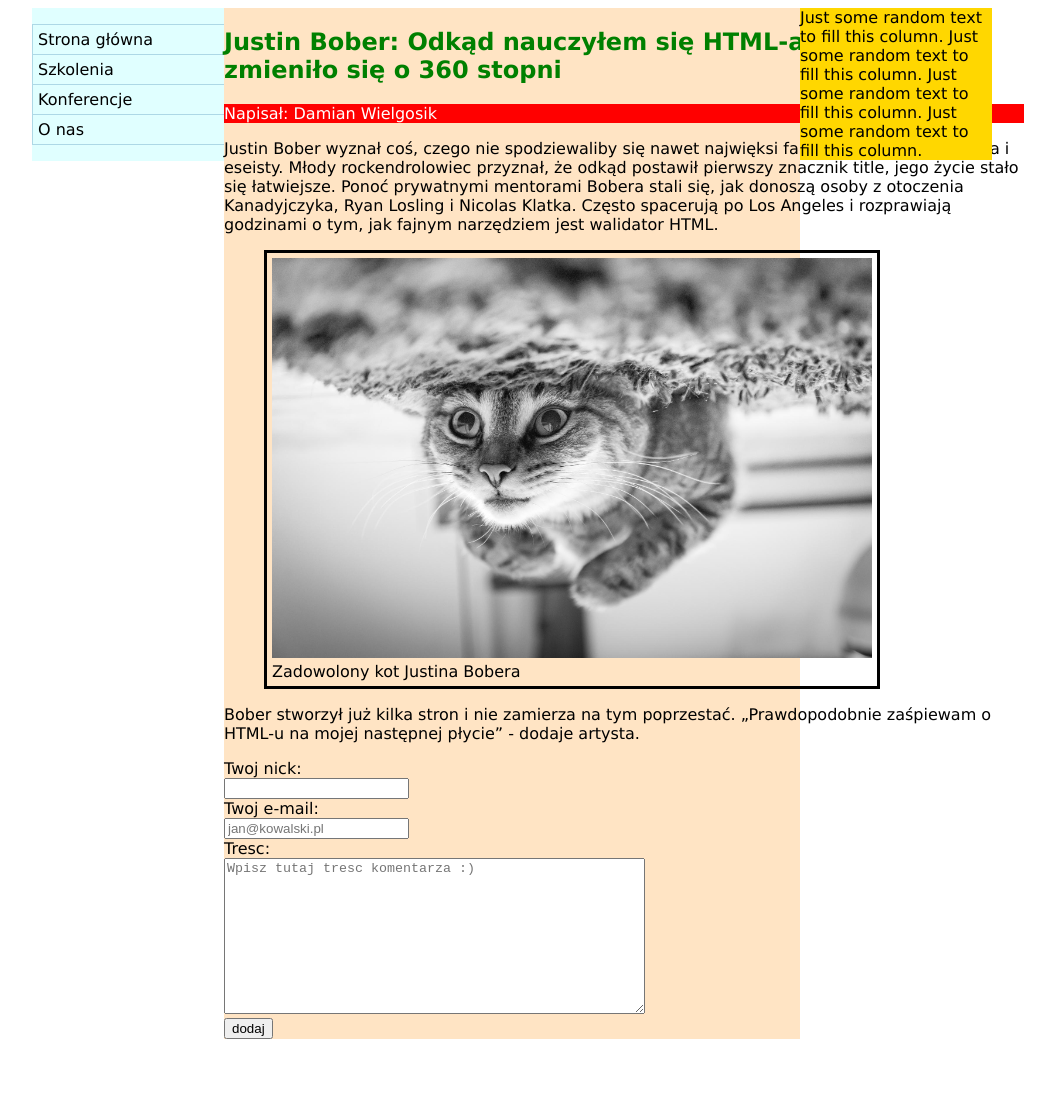
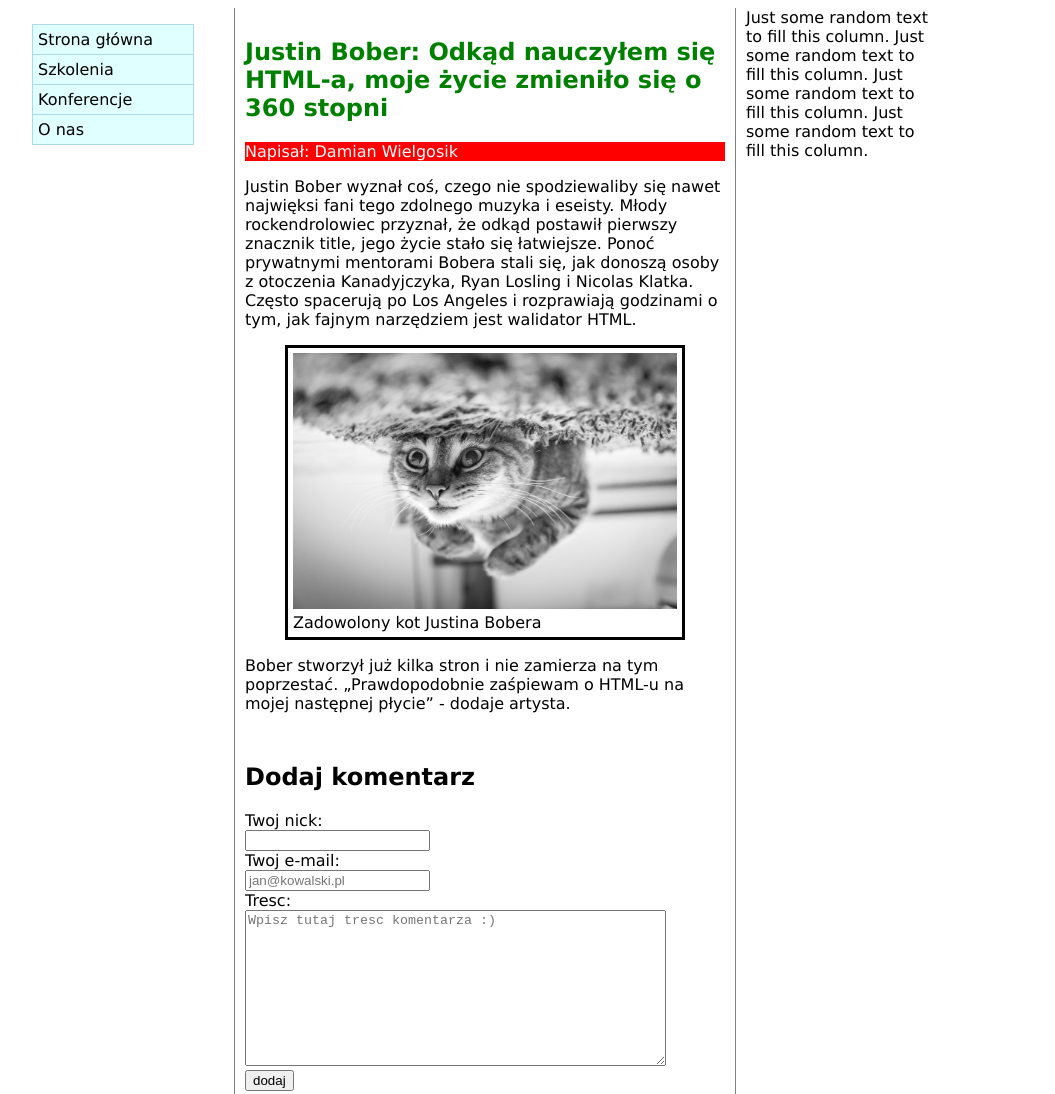
Before and after one commit to jan-grasewicz/html-uklad-kolumnowy, a plain HTML site: page index.html in a window 1280 px wide. Shown: the top 1094 px of the page, without its empty margins (128-1183 px from the left). Before the commit the page ends 1039 px from the top, so only its background shows below. Drawn offline with Linux system fonts and the light colour scheme.

Commit message:
Finished site

```diff
--- a/index.html
+++ b/index.html
@@ -48,6 +48,7 @@
                             następnej płycie</q> - dodaje artysta.
                             </p>
             </article>
+            <h2>Dodaj komentarz</h2>
             <form>
                         <div>
                             <label for="nickname">Twoj nick:</label>
--- a/main.css
+++ b/main.css
@@ -12,21 +12,27 @@
     width: 20%;
 }
 .main-content {
-    width: 60%;
-    background-color: Bisque;
+    width: 50%;
+    padding: 10px;
+    margin: ;
+    border-right: 1px solid gray;
+    border-left: 1px solid gray;
+    background-color: ;
 }
 .site-menu {
-    background-color: LightCyan;
+    margin-right: 10px;
+    background-color: ;
 }
 .sidebar {
-    background-color: Gold;
+    margin-left: 10px;
+    background-color: ;
 }
 /*Menu*/
 .site-nav {
     background-color: lightcyan;
     list-style: none;
     padding: 0;
-    width :200px;
+    width :160px;
     border: 1px solid lightblue
 }
 .site-nav .site-nav-item {
@@ -51,7 +57,7 @@ body {
     font-family: Verdana;
 }
 article {
-    width: 800px;
+    margin-bottom: 50px;
 }
 article header h1 {
     color: green;
@@ -62,7 +68,6 @@ article header p {
 }
 article figure {
     border: 3px solid black;
-    width: 600px;
     padding: 5px;
 }
 article figure img {
```
